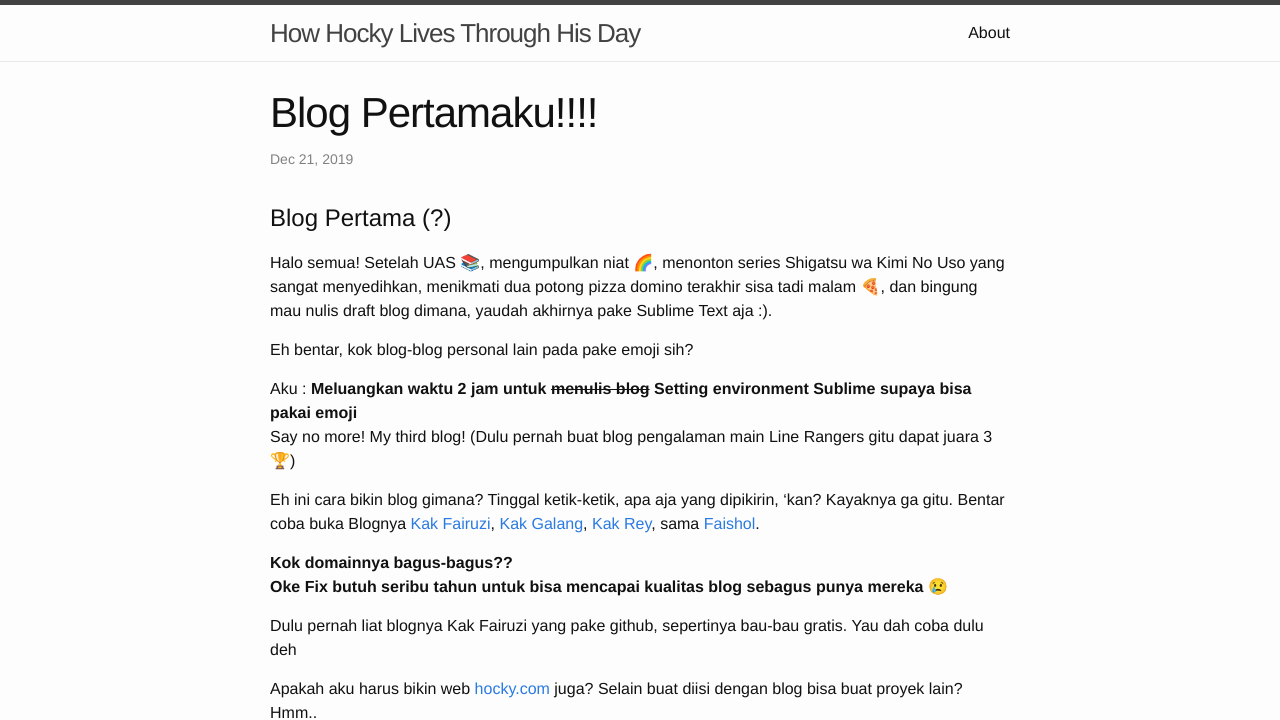
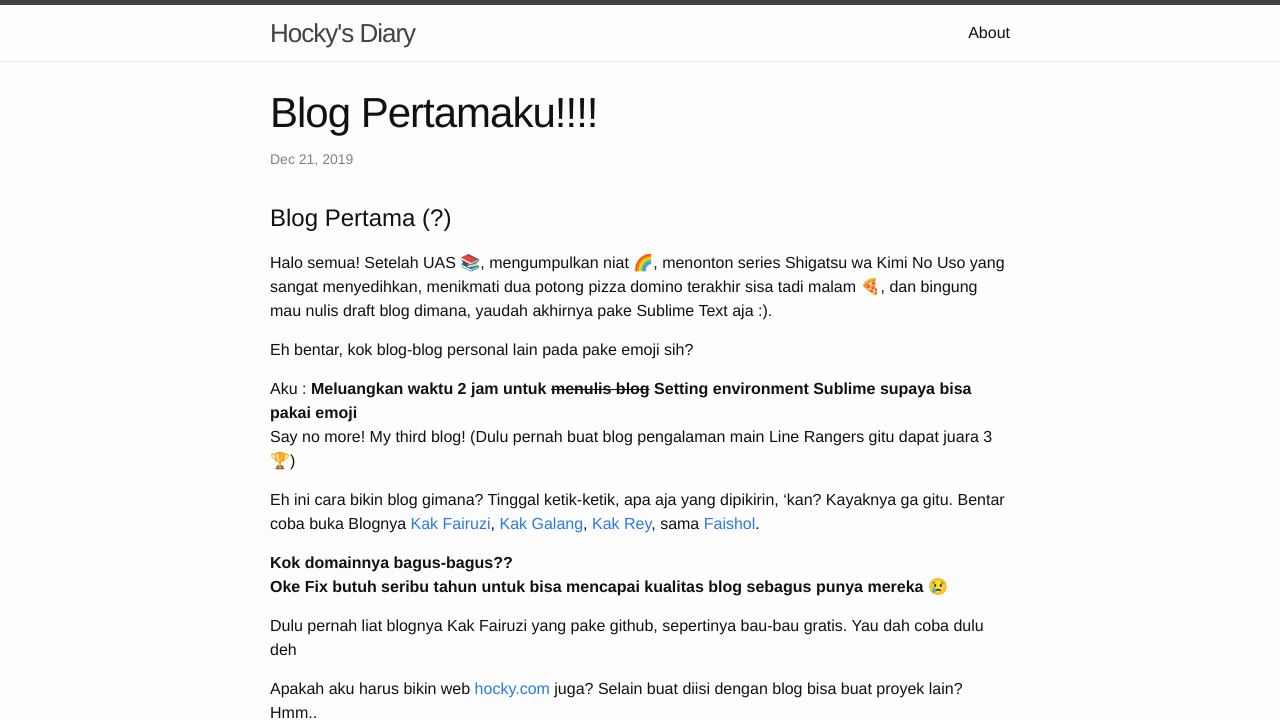
Before and after one commit to hockyy/blog, a Jekyll site: the page built from _posts/2019-12-21-Blog-Pertama.markdown, in a window 1280 px wide, cut to the strip 0-720 px from the top of the page. Built offline with Jekyll 4.4.1, drawn with Linux system fonts in a browser that asks for light colours; emoji names are drawn with the system emoji font; some of the changed text lies outside the part shown.

Commit message:
Fixing plugins

```diff
--- a/_config.yml
+++ b/_config.yml
@@ -6,7 +6,7 @@
 # 'jekyll serve'. If you change this file, please restart the server process.
 
 # Site settings
-title: How Hocky Lives Through His Day
+title: Hocky's Diary
 email: hocky.yudhiono@gmail.com
 description: You can read a guy's perspective of his life
 baseurl: "/blog" # the subpath of your site, e.g. /blog
@@ -15,6 +15,5 @@ twitter_username: hockyy
 github_username: hockyy
 plugins:
   - jemoji
-
 # Build settings
 markdown: kramdown
--- a/_posts/2019-12-21-Blog-Pertama.markdown
+++ b/_posts/2019-12-21-Blog-Pertama.markdown
@@ -2,7 +2,6 @@
 layout: post
 title:  "Blog Pertamaku!!!!"
 date:   2019-12-21 14:23:00 +0700
-categories: blog
 ---
 
 # Blog Pertama (?)
```
Also changed, not shown: 6 other files.
